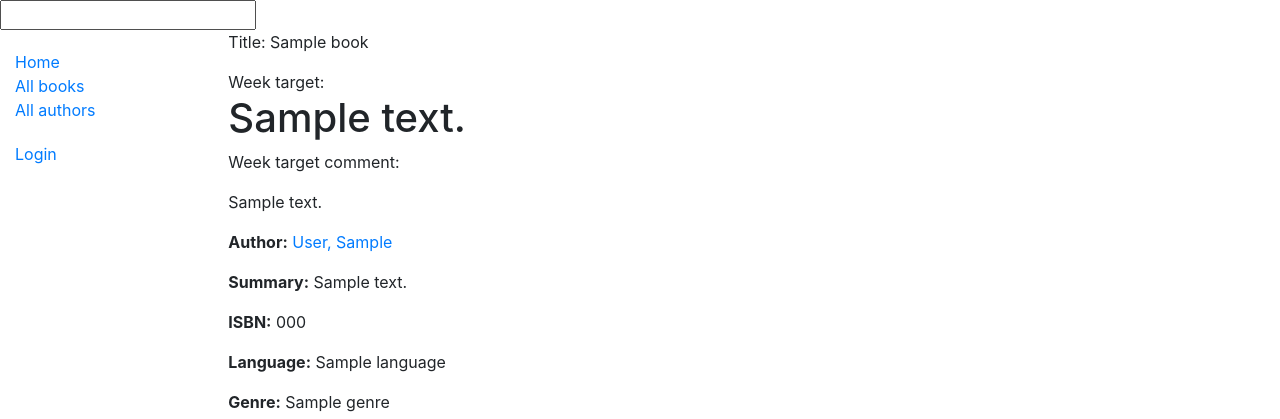
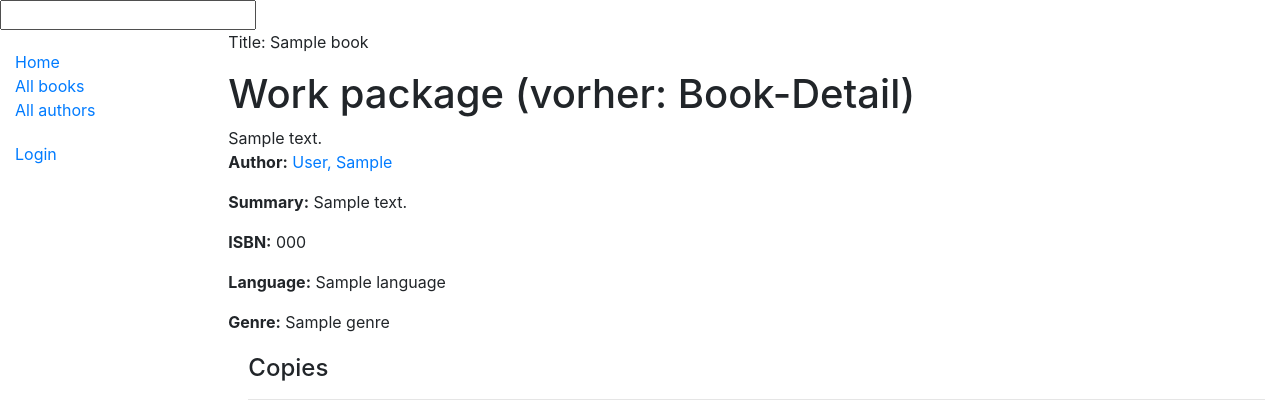
Before and after one commit to mdn/django-locallibrary-tutorial, a Django app: page /catalog/book/1 in a window 1280 px wide. Shown: the top 419 px of the page. Run offline with Django 3.2, Linux system fonts and the light colour scheme; tables that the repository leaves empty hold one stand-in row (values such as "Sample post"); some libraries are stand-ins or nearby versions.

```diff
--- a/catalog/templates/catalog/author_detail.html
+++ b/catalog/templates/catalog/author_detail.html
@@ -8,7 +8,7 @@
 <p> {{author.date_of_birth}} - {% if author.date_of_death %}{{author.date_of_death}}{% endif %}</p>
 
 <div style="margin-left:20px;margin-top:20px">
-<h4>Books</h4>
+<h4>Work package (voher: Books):</h4>
 
 <dl>
 {% for book in author.book_set.all %}
--- a/catalog/templates/catalog/book_detail.html
+++ b/catalog/templates/catalog/book_detail.html
@@ -3,10 +3,8 @@
 {% block content %}
 
 <p>Title: {{ book.title }}</p>
-<a>Week target:</a>
-<h1> {{ book.week_target_description }}</h1>
-<p>Week target comment:</p>
-<p> {{ book.week_target_comment }}</p>
+<h1>Work package (vorher: Book-Detail)</h1>
+<a> {{ book.week_target_description }}</a>
 
 <p><strong>Author:</strong> <a href="{% url 'author-detail' book.author.pk %}">{{ book.author }}</a></p>
 <p><strong>Summary:</strong> {{ book.summary }}</p>
```
